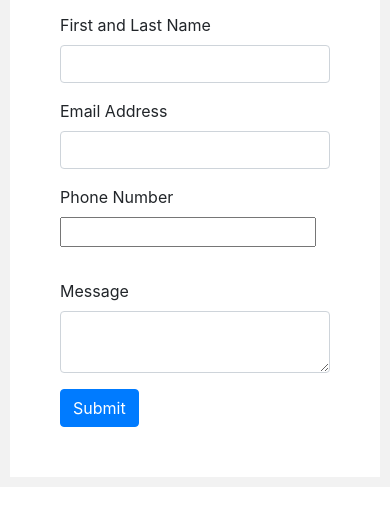
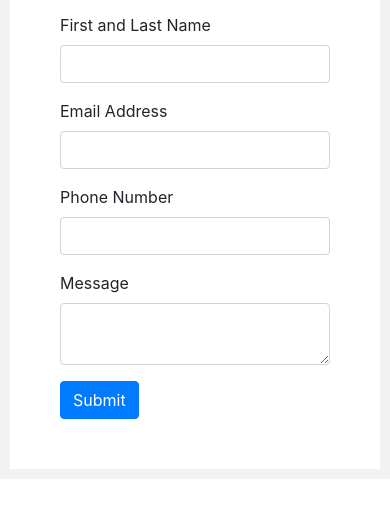
Before and after one commit to tinameansflower/Lab-6-Practice, a plain HTML site: page q1.html in a window 390 px wide. Shown: the part 143-668 px from the top of the page. Drawn offline with nearby package versions, Linux system fonts and the light colour scheme.

Commit message:
Change phone input class to 'form-control'

```diff
--- a/q1.html
+++ b/q1.html
@@ -35,7 +35,7 @@
                     </div>
                     <div class="form-group">
                         <label for="phone">Phone Number</label>
-                        <input class="form-group" id="phone" type="tel" name="phone" required> </div>
+                        <input class="form-control" id="phone" type="tel" name="phone" required> </div>
                     <div class="form-group">
                         <label for="message">Message</label>
                         <textarea class="form-control" id="message" name="Message" required></textarea>
```
